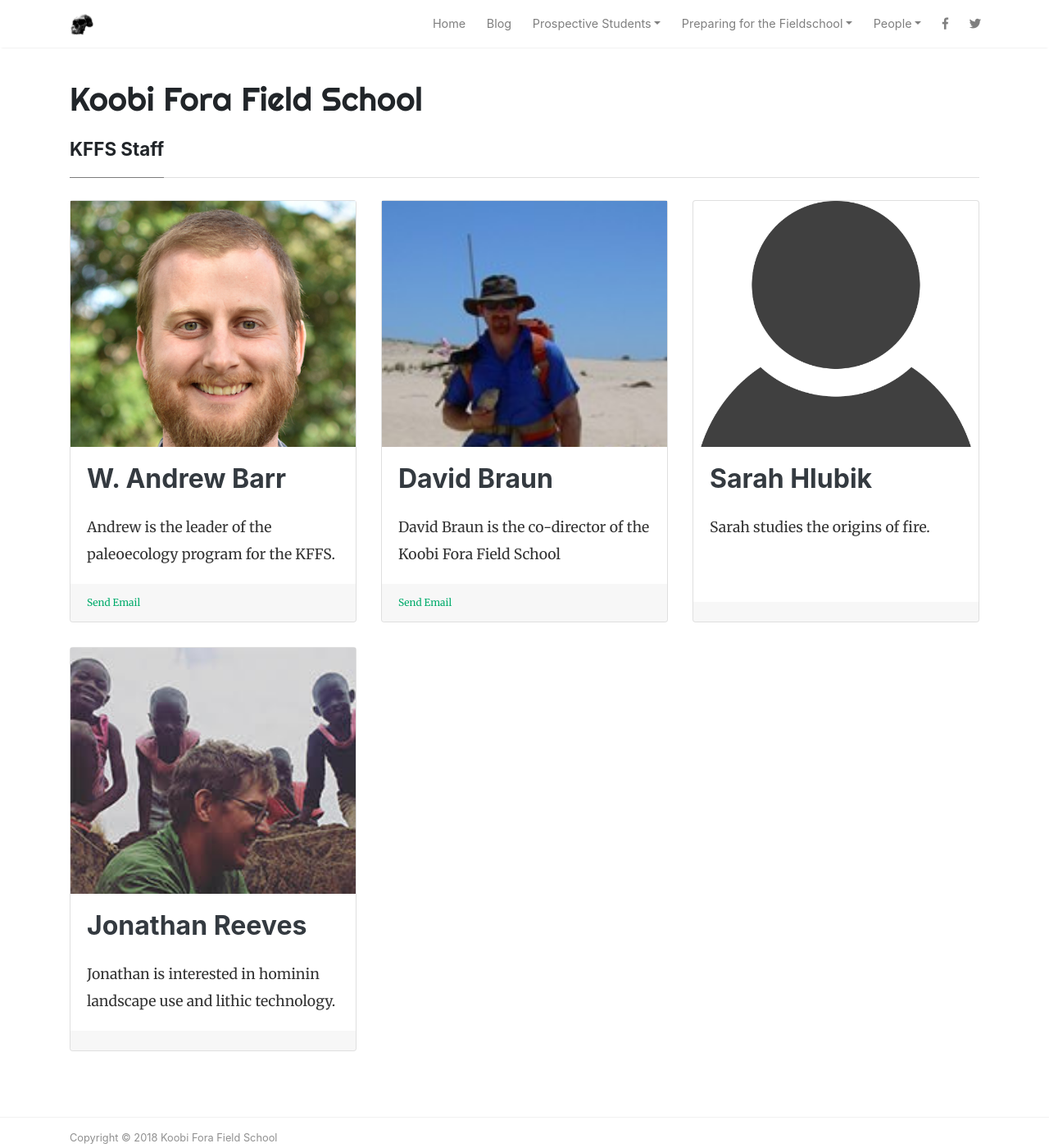
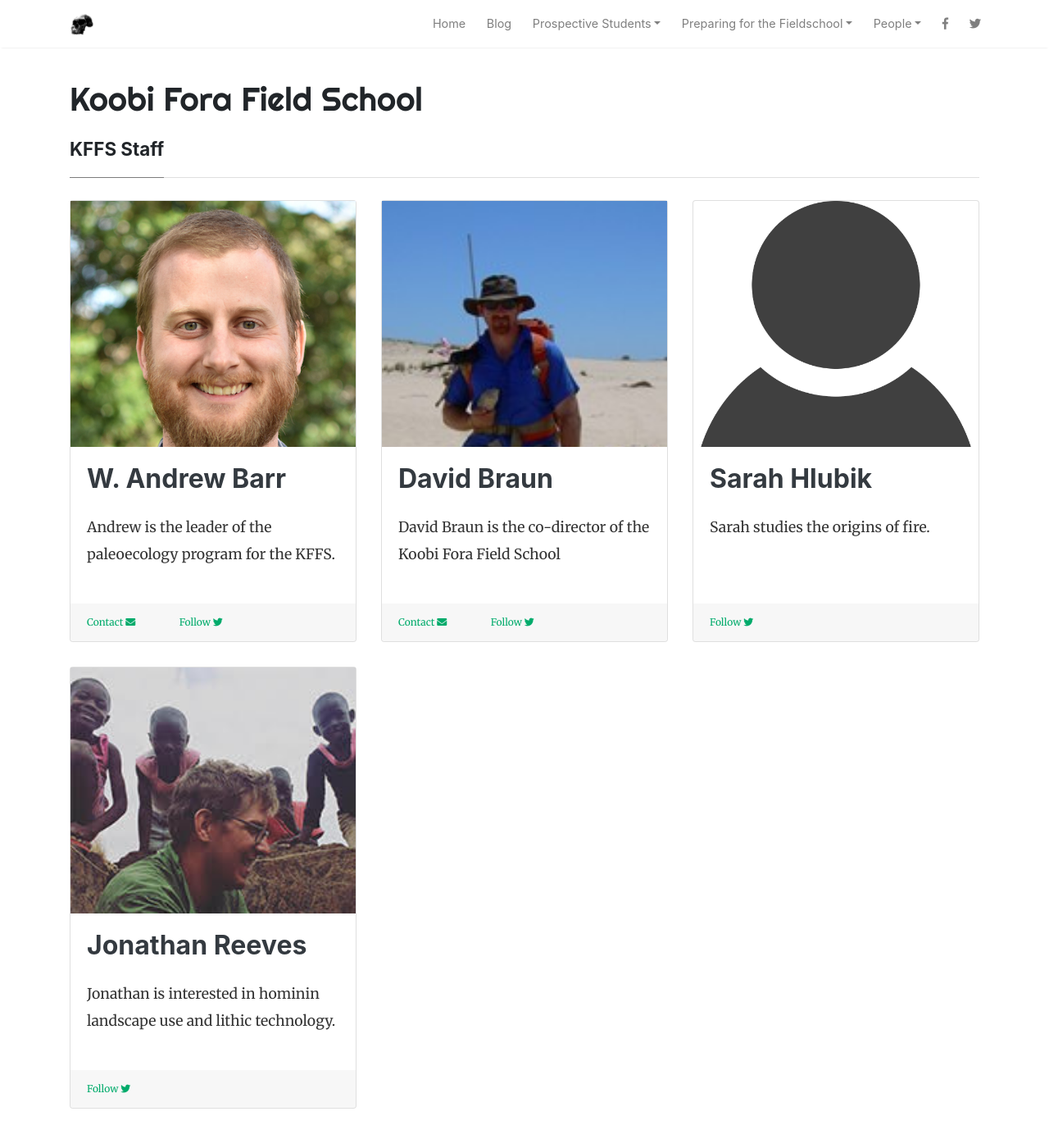
Before and after one commit to wabarr/KFFS, a Jekyll site: the page built from staff.md, in a window 1280 px wide and 1400 px high. Shown: the whole window at 82% size. Built offline with Jekyll 4.4.1, drawn with Linux system fonts in a browser that asks for light colours; nearby versions of some CDN libraries; comment, search, counter and statistics services are not loaded.

Commit message:
Update staff.md

```diff
--- a/staff.md
+++ b/staff.md
@@ -20,12 +20,27 @@
 
 <div class="card-body">
 <h2 class="card-title"><a class="text-dark">{{ person.first_name }} {{person.family_name}}</a></h2>
-<p class="card-text">{{ person.content | strip_html | truncatewords:30 }}</p>
+<p class="card-text">{{ person.content }}</p>
 </div>
 
 <div class="card-footer">
 <div class="wrapfooter">
-{% if person.email != "" %}<a href="mailto:{{person.email}}">Send Email</a>{% endif %}
+<div class="row">
+{% if person.email != "" %}
+<div class="col-lg-4 col-md-6">
+<a href="mailto:{{person.email}}">
+   Contact <i class="fa fa-envelope fa-1x"></i>
+</a>
+</div>
+{% endif %}
+{% if person.twitter %}
+<div class="col-lg-4 col-md-6">
+<a href="https://twitter.com/{{person.twitter | replace:'@',''}}">
+   Follow <i class="fab fa-twitter fa-1x"></i>
+</a>
+</div>
+{% endif %}
+</div>
 </div>
 </div>
 
```
